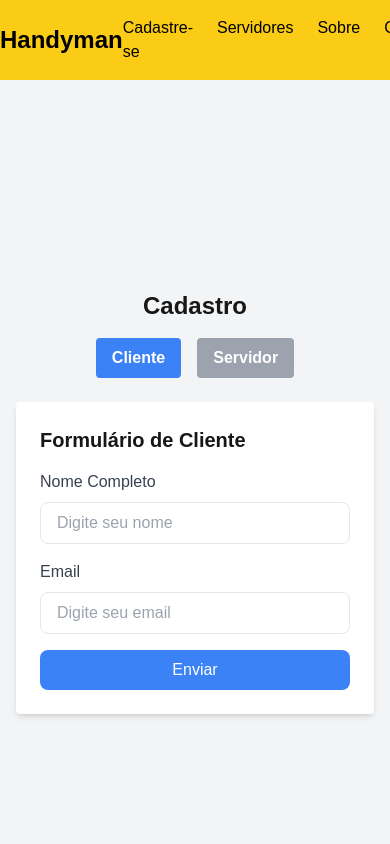
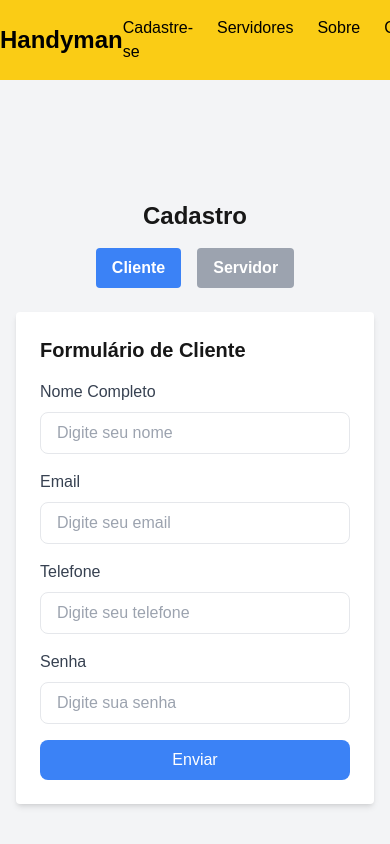
Before and after one commit to victorgomesc/Handyman-Platform, a Next.js app: page /pages/signup in a window 390 px wide. Both pictures are taken after a click on the button "Cliente". Shown: the top 844 px of the page. Built offline with nearby package versions, Linux system fonts and the light colour scheme.

Commit message:
feat: create input phone e password

```diff
--- a/src/components/SignUpForm.tsx
+++ b/src/components/SignUpForm.tsx
@@ -81,6 +81,28 @@ const CadastroForm = () => {
               id="email"
               className="w-full px-4 py-2 border rounded-lg focus:outline-none focus:ring-2 focus:ring-blue-500"
               placeholder="Digite seu email"
+            />
+          </div>
+          <div className="mb-4">
+            <label className="block text-gray-700 font-medium mb-2" htmlFor="telefone">
+              Telefone
+            </label>
+            <input
+              type="tel"
+              id="telefone"
+              className="w-full px-4 py-2 border rounded-lg focus:outline-none focus:ring-2 focus:ring-blue-500"
+              placeholder="Digite seu telefone"
+            />
+          </div>
+          <div className="mb-4">
+            <label className="block text-gray-700 font-medium mb-2" htmlFor="senha">
+              Senha
+            </label>
+            <input
+              type="password"
+              id="senha"
+              className="w-full px-4 py-2 border rounded-lg focus:outline-none focus:ring-2 focus:ring-blue-500"
+              placeholder="Digite sua senha"
             />
           </div>
           <button
```
